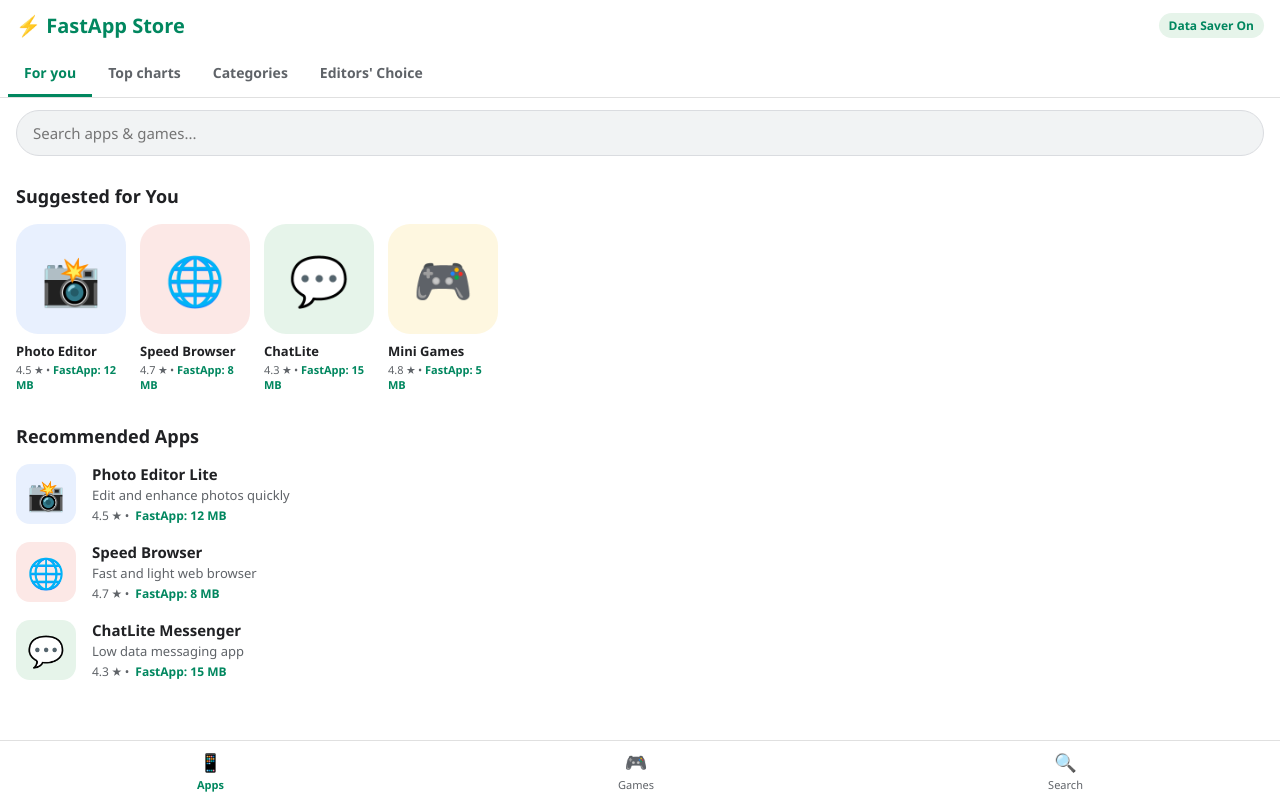
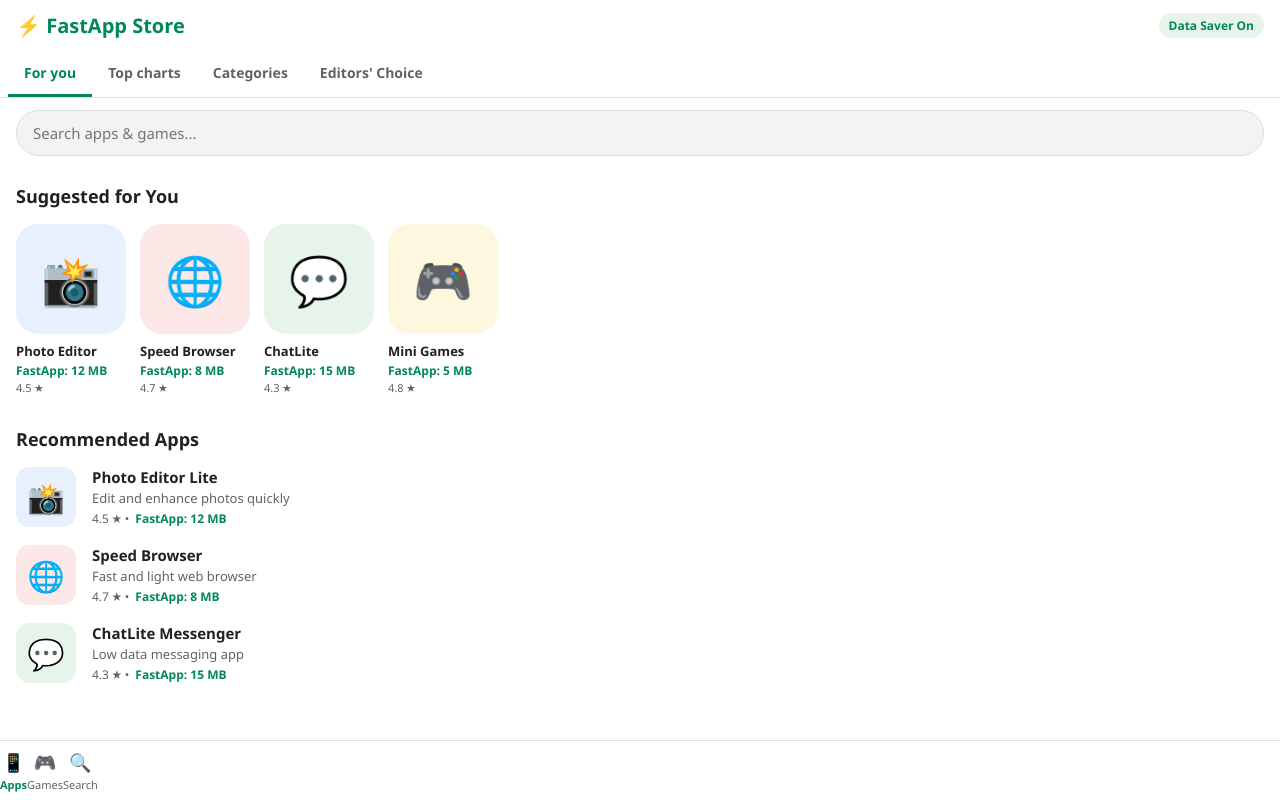
Before and after one commit to jmjashanmattu-cyber/FastApp-Store, a plain HTML site: page index.html in a window 1280 px wide. Drawn offline with Linux system fonts and the light colour scheme.

Commit message:
Add cursor pointer to card elements and update layout

```diff
--- a/index.html
+++ b/index.html
@@ -31,28 +31,31 @@
 
         /* Horizontal Card Scroll (Suggested for You style) */
         .horizontal-scroll { display: flex; gap: 14px; overflow-x: auto; padding: 8px 16px 16px 16px; scrollbar-width: none; }
-        .square-card { min-width: 110px; max-width: 110px; display: flex; flex-direction: column; }
+        .square-card { min-width: 110px; max-width: 110px; display: flex; flex-direction: column; cursor: pointer; }
         .square-icon { width: 110px; height: 110px; border-radius: 22px; display: flex; align-items: center; justify-content: center; font-size: 48px; margin-bottom: 8px; }
         .square-title { font-size: 13px; font-weight: 600; color: #202124; white-space: nowrap; overflow: hidden; text-overflow: ellipsis; }
-        .square-meta { font-size: 11px; color: #5f6368; margin-top: 2px; }
+
+        /* Modified layout for horizontal cards */
+        .square-size { font-size: 12px; margin-top: 2px; }
+        .square-rating { font-size: 11px; color: #5f6368; margin-top: 1px; }
 
         /* Vertical App List (Standard Play Store list) */
         .app-list-vertical { display: flex; flex-direction: column; gap: 18px; padding: 8px 16px; }
-        .list-item { display: flex; align-items: center; gap: 16px; }
+        .list-item { display: flex; align-items: center; gap: 16px; cursor: pointer; }
         .list-icon { width: 60px; height: 60px; border-radius: 14px; display: flex; align-items: center; justify-content: center; font-size: 30px; flex-shrink: 0; }
         .list-details { flex: 1; }
         .list-title { font-size: 15px; font-weight: 600; color: #202124; }
         .list-sub { font-size: 13px; color: #5f6368; margin-top: 2px; }
         .list-meta { font-size: 12px; color: #5f6368; margin-top: 3px; display: flex; align-items: center; gap: 6px; }
 
-        /* Distinct Custom Backgrounds for App Icons */
+        /* Custom Icon Backgrounds */
         .bg-1 { background: #e8f0fe; }
         .bg-2 { background: #fce8e6; }
         .bg-3 { background: #e6f4ea; }
         .bg-4 { background: #fef7e0; }
 
         /* Bottom Nav Bar */
-        .bottom-nav { position: fixed; bottom: 0; left: 0; right: 0; height: 60px; background: #fff; border-top: 1px solid #e0e0e0; display: flex; justify-content: space-around; align-items: center; }
+        .bottom-nav { position: fixed; bottom: 0; left: 0; right: 0; height: 60px; background: #fff; border-top: 1px solid #e0e0e0; display: flex; justify-around: space-around; align-items: center; }
         .nav-item { display: flex; flex-direction: column; align-items: center; font-size: 11px; color: #5f6368; gap: 3px; }
         .nav-item.active { color: #01875f; font-weight: 700; }
         .nav-icon { font-size: 18px; }
@@ -89,22 +92,26 @@
         <div class="square-card" onclick="downloadAPK('Photo Editor Lite')">
             <div class="square-icon bg-1">📸</div>
             <div class="square-title">Photo Editor</div>
-            <div class="square-meta">4.5 ★ • <span class="fastapp-green">FastApp: 12 MB</span></div>
+            <div class="square-size fastapp-green">FastApp: 12 MB</div>
+            <div class="square-rating">4.5 ★</div>
         </div>
         <div class="square-card" onclick="downloadAPK('Speed Browser')">
             <div class="square-icon bg-2">🌐</div>
             <div class="square-title">Speed Browser</div>
-            <div class="square-meta">4.7 ★ • <span class="fastapp-green">FastApp: 8 MB</span></div>
+            <div class="square-size fastapp-green">FastApp: 8 MB</div>
+            <div class="square-rating">4.7 ★</div>
         </div>
         <div class="square-card" onclick="downloadAPK('ChatLite Messenger')">
             <div class="square-icon bg-3">💬</div>
             <div class="square-title">ChatLite</div>
-            <div class="square-meta">4.3 ★ • <span class="fastapp-green">FastApp: 15 MB</span></div>
+            <div class="square-size fastapp-green">FastApp: 15 MB</div>
+            <div class="square-rating">4.3 ★</div>
         </div>
         <div class="square-card" onclick="downloadAPK('Mini Games Hub')">
             <div class="square-icon bg-4">🎮</div>
             <div class="square-title">Mini Games</div>
-            <div class="square-meta">4.8 ★ • <span class="fastapp-green">FastApp: 5 MB</span></div>
+            <div class="square-size fastapp-green">FastApp: 5 MB</div>
+            <div class="square-rating">4.8 ★</div>
         </div>
     </div>
 
```
